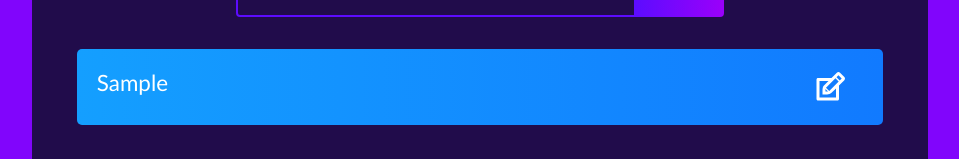
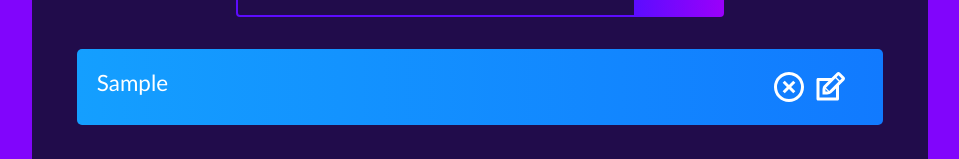
Before and after one commit to ForJessicaSake/Todo-App, a React (Create React App) app: page / in a window 1280 px wide. Both pictures are taken after typing "Sample" into the empty fields and a click on the button "Add Todo". Shown: the part 182-341 px from the top of the page, without its empty margins (160-1119 px from the left). Built offline with nearby package versions, Linux system fonts and the light colour scheme.

Commit message:
I added framer motion to just the home component todo input

```diff
--- a/package.json
+++ b/package.json
@@ -9,6 +9,7 @@
     "framer-motion": "^6.3.4",
     "react": "^18.1.0",
     "react-dom": "^18.1.0",
+    "react-icons": "^4.3.1",
     "react-scripts": "5.0.1",
     "web-vitals": "^2.1.4"
   },
--- a/src/App.js
+++ b/src/App.js
@@ -1,3 +1,5 @@
+
+import React from 'react';
 import './App.css';
 import Todo from './Components/Todo'
 
--- a/src/Components/TodoList.js
+++ b/src/Components/TodoList.js
@@ -1,8 +1,8 @@
 import React, { useState } from 'react'
-// import { RiCloseCircleLine } from 'react-icons/ri'
+import { RiCloseCircleLine } from 'react-icons/ri'
 import { TiEdit } from 'react-icons/ti';
 import Home from './home';
-import {motion} from 'framer-motion'
+// import {motion} from 'framer-motion'
 
 
 function TodoList({ todos, completeTodo, removeTodo, updateTodo }) {
@@ -20,38 +20,22 @@ function TodoList({ todos, completeTodo, removeTodo, updateTodo }) {
     if (edit.id) {
         return <Home edit={edit} onSubmit={submitUpdate} />
     }
-    const todoVariant = {
-        hidden: {
-            x: '-100vw'
-        },
-        visible: {
-            x: 0,
-            transition: {
-                delay: 0.5, duration: 5, type: 'spring', stiffness: 200
-            }
-        }
-
-    }
 
 
 return todos.map((todo, index) => (
     <section className={todo.isComplete ? 'todo-row Complete' : 'todo-row'} key={index}>
-        <motion.article key={todo.id} onClick={() => completeTodo(todo.id)} className='todo-box'
-            variants={todoVariant}
-            initial='hidden'
-            animate='visible'
-        >
+        <article key={todo.id} onClick={() => completeTodo(todo.id)} className='todo-box'>
             <p className='todo-text'> {todo.text}</p>
             <aside className='icons'>
-                {/* <RiCloseCircleLine
+                <RiCloseCircleLine
                     className='delete-icon'
-                    onClick={() => removeTodo(todo.id)} /> */}
+                    onClick={() => removeTodo(todo.id)} />
 
                 <TiEdit
                     className='edit-icon'
                     onClick={() => setEdit({ id: todo.id, value: todo.text })} />
             </aside>
-        </motion.article>
+        </article>
     </section>
 ))
 
--- a/src/Components/home.js
+++ b/src/Components/home.js
@@ -19,7 +19,9 @@ function Home(props) {
 
     setData('');
   };
-  const todoVariant = {
+
+
+  const heroVariant = {
     hidden: {
       x: '-100vw'
     },
@@ -32,14 +34,16 @@ function Home(props) {
 
   }
 
+
   return (
 
-    <section className='form-container'>
+    <motion.section className='form-container'
+      variants={heroVariant}
+      initial='hidden'
+      animate='visible'
+      >
 
-      <motion.form onSubmit={handleSubmit} className='form'
-        variants={todoVariant}
-        initial='hidden'
-        animate='visible'>
+      <form onSubmit={handleSubmit} className='form'>
 
         {props.edit ? (
           <>
@@ -69,8 +73,8 @@ function Home(props) {
         <button className='todo-button' onClick={handleSubmit}>Add Todo</button>
        </>
         )}
-      </motion.form>
-    </section>
+      </form>
+    </motion.section>
   );
 }
 
```
Also changed, not shown: 1 other file (tests, documents, lock files or other folders).
